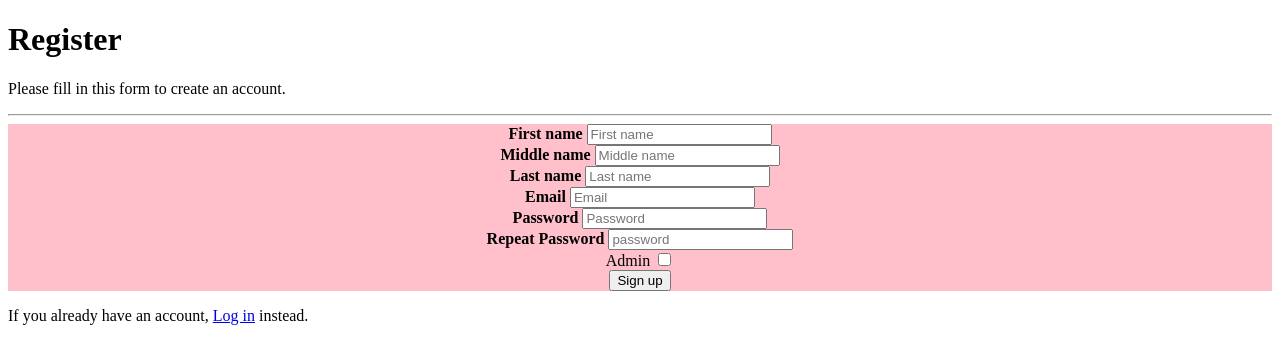
After one commit to klnamv/sprint-15, a Django app: page /librarian/sign_up/ in a window 1280 px wide. The commit adds this page. Shown: the top 364 px of the page. Run offline with Django 4.2, Linux system fonts and the light colour scheme.

Commit message:
add templates for authentication and book

```diff
--- /dev/null
+++ b/library/authentication/templates/sign_up.html
@@ -0,0 +1,67 @@
+<!DOCTYPE html>
+<html lang="en">
+<head>
+    <meta charset="UTF-8">
+    <title>Sign up</title>
+    <style>
+        .cart{
+            position: relative;
+            text-align: center;
+            background: cadetblue;
+            height: 70px;
+            width: 250px;
+            margin-left: auto;
+            margin-right: auto;
+            left: 0;
+            right: 0;
+            margin-top: 200px;
+        }
+        form{
+            text-align: center;
+            background-color: pink;
+        }
+    </style>
+
+</head>
+<body>
+    {% block content %}
+
+    <!--Register-->
+    <div class="">
+        <h1>Register</h1>
+        <p>Please fill in this form to create an account.</p>
+        <hr>
+        <form method="POST">
+        {% csrf_token %}
+        {{ register_form }}
+
+            <label for="f_name"><b>First name</b></label>
+            <input type="text" placeholder="First name" name="f_name"></br>
+
+            <label for="m_name"><b>Middle name</b></label>
+            <input type="text" placeholder="Middle name" name="m_name"></br>
+
+            <label for="l_name"><b>Last name</b></label>
+            <input type="text" placeholder="Last name" name="l_name"></br>
+
+            <label for="email"><b>Email</b></label>
+            <input type="email" placeholder="Email" name="email"></br>
+
+            <label for="password"><b>Password</b></label>
+            <input type="password" placeholder="Password" name="password"></br>
+
+            <label for="password2"><b>Repeat Password</b></label>
+            <input type="password" placeholder="password" name="password2"></br>
+
+            <label for="is_admin">Admin</label>
+            <input type="checkbox" name="is_admin"></br>
+
+            <button class="btn btn-primary" type="submit">Sign up</button>
+        </form>
+        <p>{{ Error_message }}</p>
+      <p class="text-center">If you already have an account, <a href="/librarian/log_in/">Log in</a> instead.</p>
+    </div>
+
+    {% endblock %}
+</body>
+</html>
--- a/library/authentication/urls.py
+++ b/library/authentication/urls.py
@@ -1,7 +1,13 @@
 from django.urls import path
 from . import views
+from book.views import book_list
 
+app_name = 'auth'
 urlpatterns = [
     path('user/', views.users_info),
-    path('user/<int:id>/', views.user_info)
+    path('user/<int:id>/', views.user_info),
+    path('log_in/', views.log_in, name='log_in'),
+    path('sign_up/', views.sign_up),
+    path('book_list/', book_list, name='book'),
+    path('log_out/', views.log_out, name='log_out')
 ]
--- a/library/authentication/views.py
+++ b/library/authentication/views.py
@@ -1,5 +1,8 @@
-from django.shortcuts import render
+from django.shortcuts import render, redirect
 from . models import CustomUser
+from book.views import book_list
+from django.contrib.auth import authenticate, login, logout
+
 
 def users_info(request):
 
@@ -7,7 +10,51 @@ def users_info(request):
     context = {'users': users}
     return render(request, "users_info.html", context)
 
+
 def user_info(request, id):
     user = CustomUser.objects.get(id=id)
     context = {'user': user}
     return render(request, "user_info.html", context)
+
+
+def log_in(request):
+    print(request.user)
+    context = {}
+    if request.method == 'POST':
+        user = CustomUser.get_by_email(request.POST['email'])
+        if user is None:
+            context['Error_message'] = 'user not found'
+        else:
+            if user.password != request.POST['password']:
+                context['Error_message'] = 'incorrect password'
+            else:
+                login(request, user)
+                user.is_active = True
+                user.save()
+                return redirect('book:book_list')
+    return render(request, 'log_in.html', context)
+
+
+def sign_up(request):
+    print(request.POST)
+    context = {}
+    if request.method == 'POST':
+        print(request.POST['f_name'])
+        if request.POST['password'] != request.POST['password2']:
+            context['Error_message'] = 'different password'
+        else:
+            if request.POST.get('is_admin') == 'on':
+                is_admin = True
+            else:
+                is_admin = False
+
+            new_user = CustomUser.create(request.POST['email'], request.POST['password'],
+                                         request.POST['f_name'], request.POST['m_name'],
+                                         request.POST['l_name'])
+            new_user.update(role=int(is_admin))
+
+    return render(request, 'sign_up.html', context)
+
+def log_out(request):
+    logout(request)
+    return redirect('auth:log_in')
--- a/library/author/models.py
+++ b/library/author/models.py
@@ -1,6 +1,6 @@
 from django.db import models
 
-import book.models
+#import book.models
 
 
 class Author(models.Model):
@@ -18,7 +18,7 @@ class Author(models.Model):
     name = models.CharField(blank=True, max_length=20)
     surname = models.CharField(blank=True, max_length=20)
     patronymic = models.CharField(blank=True, max_length=20)
-    books = models.ManyToManyField(book.models.Book, related_name='authors')
+    #books = models.ManyToManyField(book.models.Book)
     id = models.AutoField(primary_key=True)
 
     def __str__(self):
--- /dev/null
+++ b/library/book/urls.py
@@ -0,0 +1,8 @@
+from django.urls import path
+from . import views
+
+app_name = 'book'
+urlpatterns = [
+    path('book_list/', views.book_list, name='book_list'),
+    path('book/<int:id>', views.book_info, name='book')
+]
--- a/library/library/urls.py
+++ b/library/library/urls.py
@@ -22,6 +22,5 @@ urlpatterns = [
     path('librarian/', include('authentication.urls')),
     path('order/', include('order.urls')),
     path('authors/', include('author.urls')),
-
-
+    path('book/', include('book.urls'))
 ]
```
Also changed, not shown: library/authentication/templates/log_in.html (added, +49 -0 lines), library/authentication/templates/users_info.html (+11 -11 lines), library/book/models.py (+4 -4 lines), library/book/templates/base.html (added, +8 -0 lines), library/book/templates/book.html (added, +21 -0 lines), library/book/templates/book_list.html (added, +33 -0 lines), library/book/views.py (+33 -1 lines), library/authentication/migrations/0003_alter_customuser_role.py (added), library/author/migrations/0001_initial.py, library/author/migrations/0002_author_books_author_name_author_patronymic_and_more.py (deleted), library/book/migrations/0001_initial.py, library/book/migrations/0002_book_count_book_description_book_name_alter_book_id.py (deleted), library/order/migrations/0001_initial.py, library/order/migrations/0002_order_book_order_created_at_order_end_at_and_more.py (deleted).
